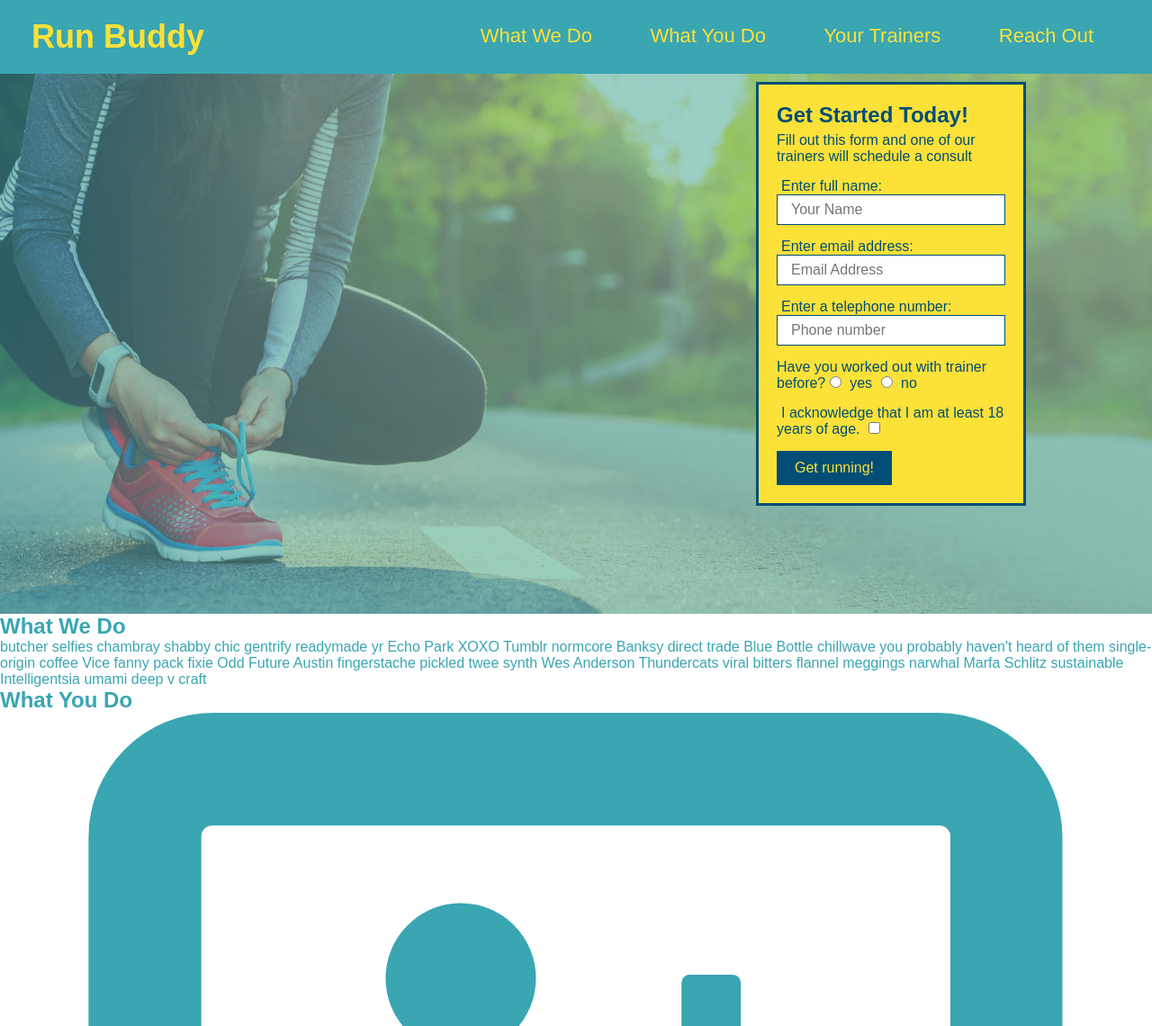
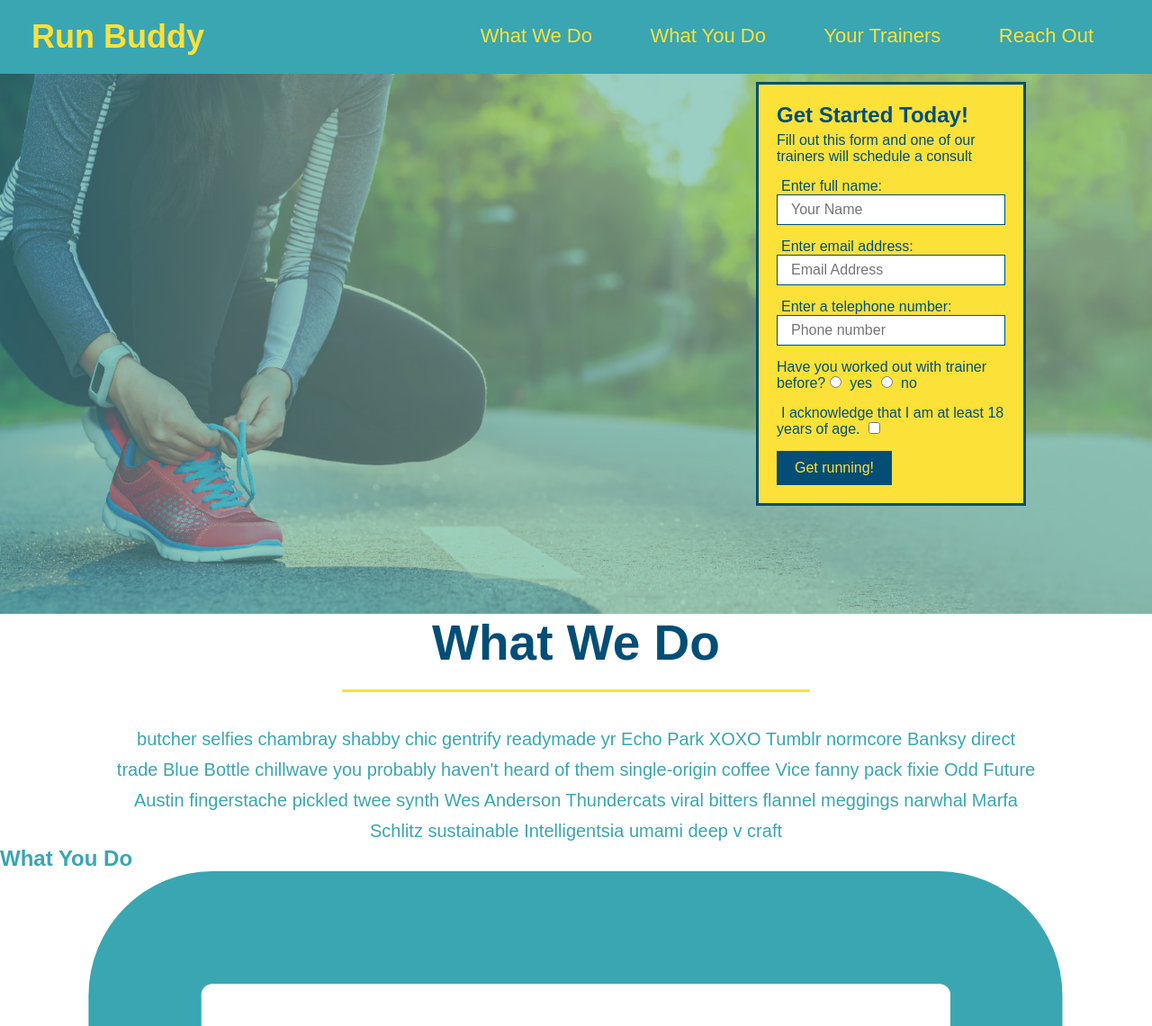
Before and after one commit to Oindrila11/Run-Buddy, a plain HTML site: page index.html in a window 1280 px wide. Shown: the top 1140 px of the page at 90% size. Drawn offline with Linux system fonts and the light colour scheme.

Commit message:
styled what we do section

```diff
--- a/assets/css/style.css
+++ b/assets/css/style.css
@@ -88,7 +88,26 @@ header nav {
      border: none;
    }
    /*hero style end */
+   .intro {
+     text-align: center;
+   }
+ .intro h2 {
+   font-size: 55px;
+   color: #024e76;
+   margin-bottom: 35px;
+   padding: 0 100px 20px 100px;
+   border-bottom: 3px solid;
+   border-color: #fce138;
+   display: inline-block;
+ }
+ .intro p {
+   line-height: 1.7;
+   color: #39a6b2;
+   width: 80%;
+   font-size: 20px;
+   margin: 0 auto;
 
+ }
  footer {
    background: #fce138;
    width: 100%;
--- a/index.html
+++ b/index.html
@@ -66,7 +66,7 @@
 
 
            <!--"What We Do" section-->
-
+           <section id="what-we-do" class="intro">
            <h2>What We Do</h2>
            <p>
             butcher selfies chambray shabby chic gentrify readymade yr Echo Park XOXO Tumblr normcore Banksy direct trade Blue
@@ -74,7 +74,7 @@
             fingerstache pickled twee synth Wes Anderson Thundercats viral bitters flannel meggings narwhal Marfa Schlitz
             sustainable Intelligentsia umami deep v craft
            </p>
-           </section>
+          </section>
 
             <!--"What you Do" section-->
 
```
